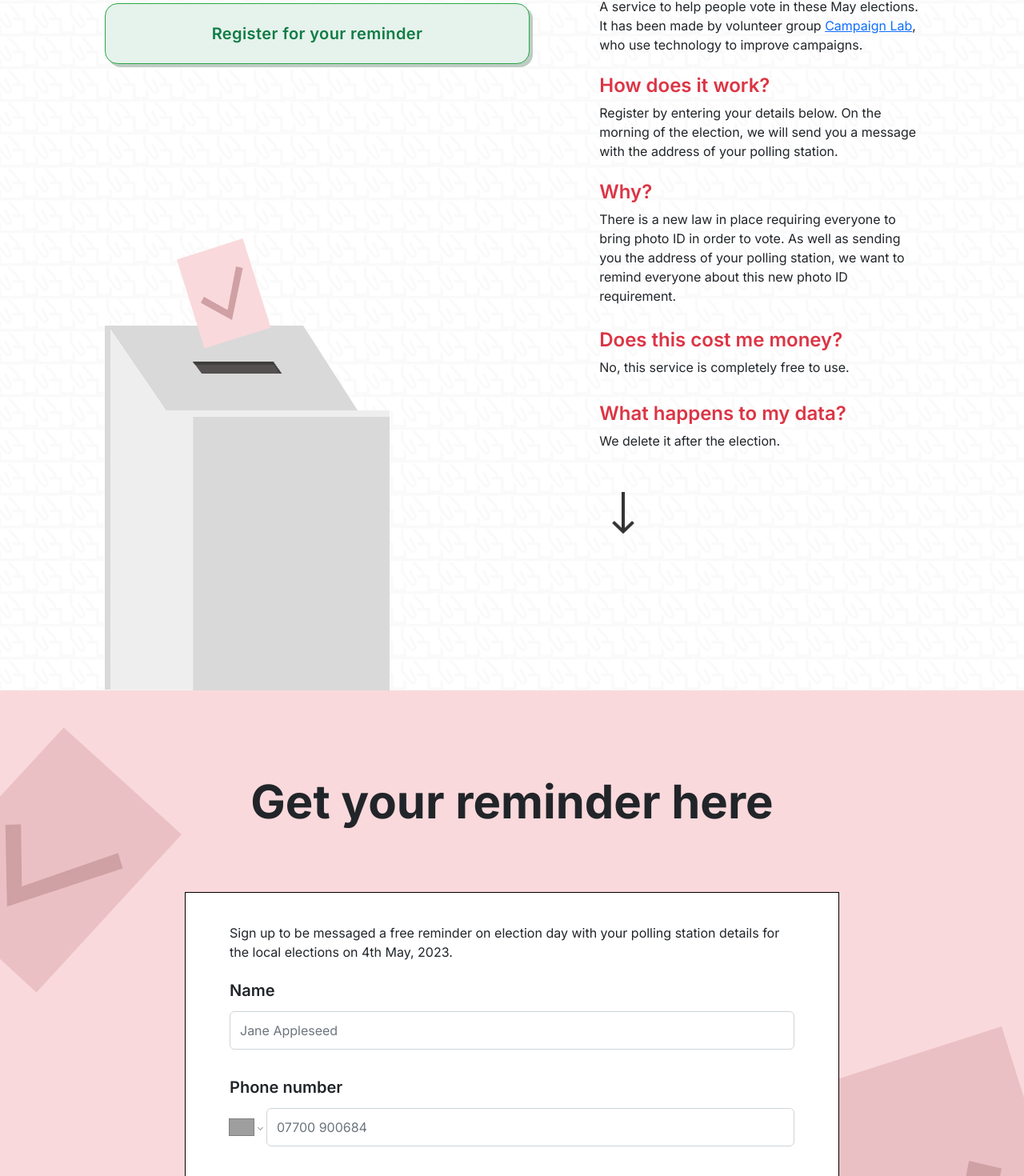
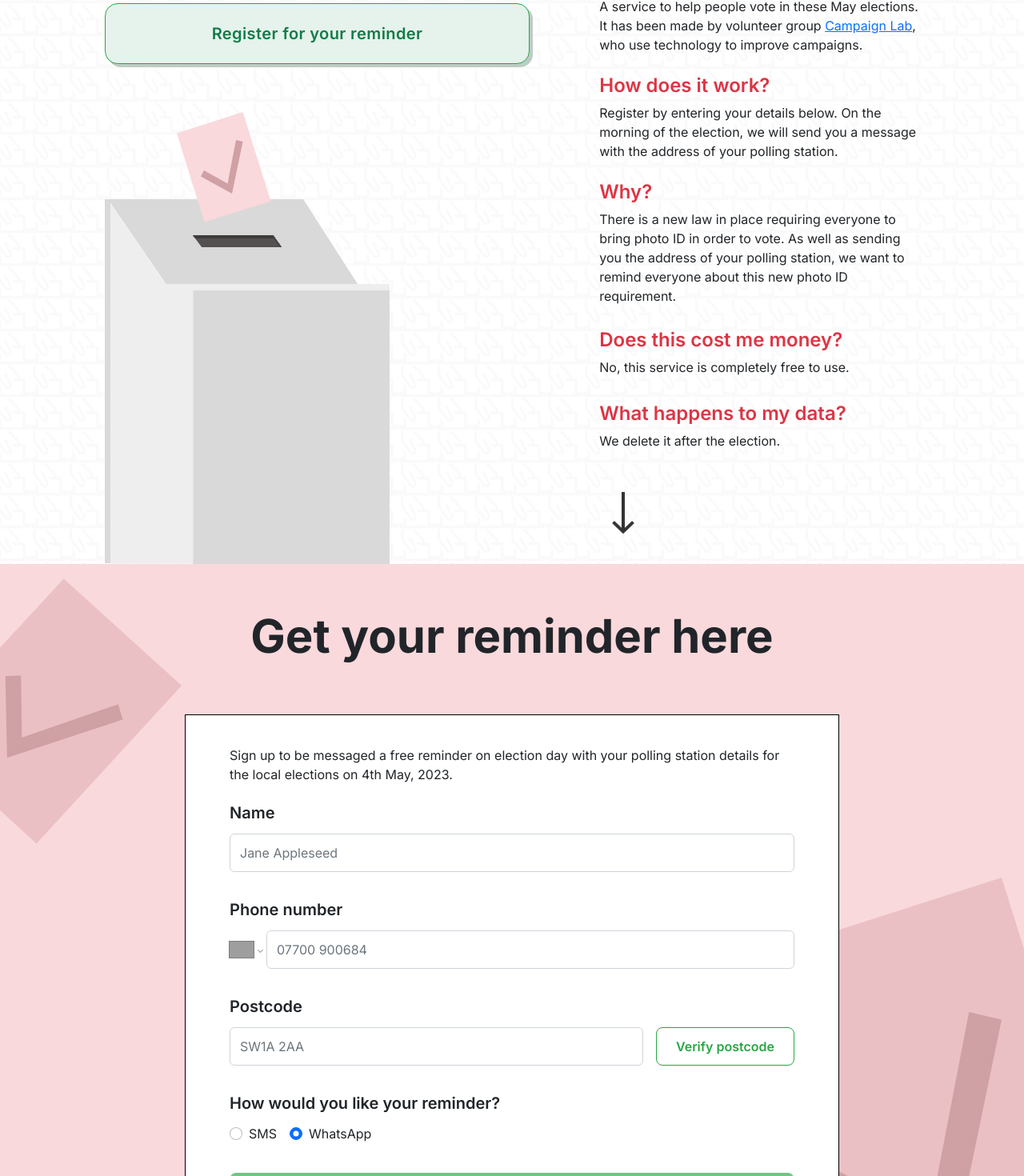
Before and after one commit to Curtis-Turk/Remember-to-Vote, a Next.js app: page / in a window 1280 px wide. Shown: the part 446-1916 px from the top of the page at 80% size. Built offline with nearby package versions, Linux system fonts and the light colour scheme; grey boxes are pictures that could not be loaded.

Commit message:
form section title padding updated

```diff
--- a/styles.css
+++ b/styles.css
@@ -23,11 +23,7 @@ code {
 }
 
 #red-header {
-  /* position: absolute; */
-  /* width: 1639px; */
   height: -1450px;
-  /* left: -64px; */
-  /* top: -1000px; */
 }
 
 h1,
@@ -219,7 +215,7 @@ h4 {
 
 #main-title {
   text-align: left;
-  margin-bottom: 89px;
+  margin-bottom: 60px;
   font-style: normal !important;
   font-weight: 700 !important;
   font-size: 124px;
@@ -231,54 +227,14 @@ h4 {
   flex: none !important;
 }
 
-/* //styleName: Desktop title;
-font-family: Inter;
-font-size: 124px;
-font-weight: 700;
-line-height: 150px;
-letter-spacing: 0em;
-text-align: left;
- */
-
 #vote-title {
   color: #dc3545;
   position: absolute;
 }
 
-@media screen and (min-width: 1387px) {
-  #ballot-box {
-    margin-top: 218px;
-  }
+#ballot-box {
+  margin-top: 60px;
 }
-
-@media screen and (max-width: 1386px) and (min-width: 769px) {
-  #ballot-box {
-    margin-top: 218px;
-  }
-}
-
-/* .register-button-desktop {
-  height: 74px;
-  width: 654px;
-  border-radius: 16px;
-  font-size: 20px;
-  font-weight: 600; } */
-
-/* .register-button-tablet {
-  height: 74px;
-width: 619px;
-border-radius: 14px;
-text size: 20px;
-weight: 600
- } */
-
-/* .register-button-mobile {
-  height: 46px;
-width: 333px;
-border-radius: 8px;
-text size: 18px;
-weight: 600
- } */
 
 @media screen and (max-width: 1386px) {
   #about-section {
@@ -395,7 +351,7 @@ weight: 600
   /* background-color: #f9d9dc; */
   background-image: url('assets/Pink\ background.jpg');
   /* height: 1160px; */
-  padding-bottom: 168px;
+  padding-bottom: 160px;
   background-color: #f9d9dc;
   background-position: center;
   background-repeat: no-repeat;
@@ -408,8 +364,8 @@ weight: 600
   font-weight: 700;
   font-size: 58px;
   line-height: 70px;
-  padding-top: 104px;
-  margin-bottom: 78px;
+  padding-top: 55px;
+  padding-bottom: 55px;
   align-items: center;
   text-align: center;
 }
@@ -558,16 +514,6 @@ weight: 600
   justify-content: 'center';
   align-items: 'center';
   flex-direction: row;
-}
-
-#verify-btn {
-  /* padding: 5px 10px;
-  margin: 5px;
-  border: none;
-  border-radius: 5px;
-  color: #fff;
-  font-size: 14px;
-  cursor: pointer; */
 }
 
 @media screen and (max-width: 600px) {
```
